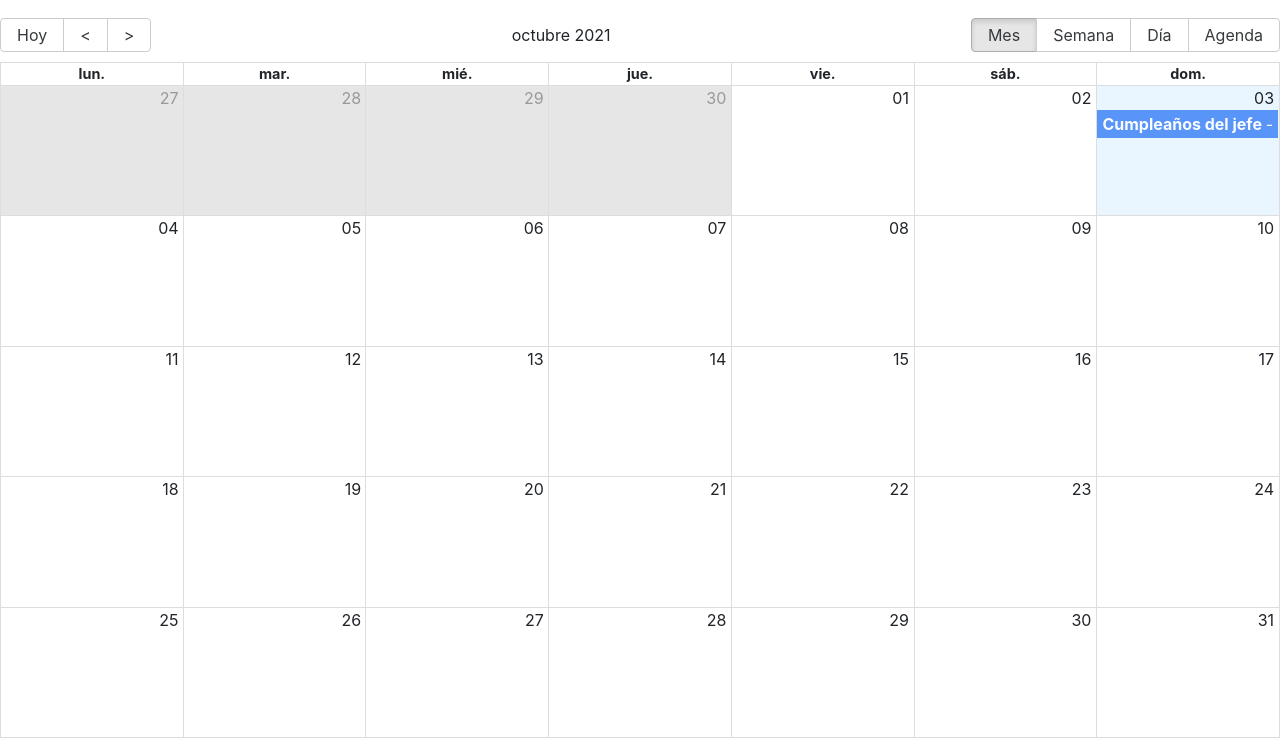
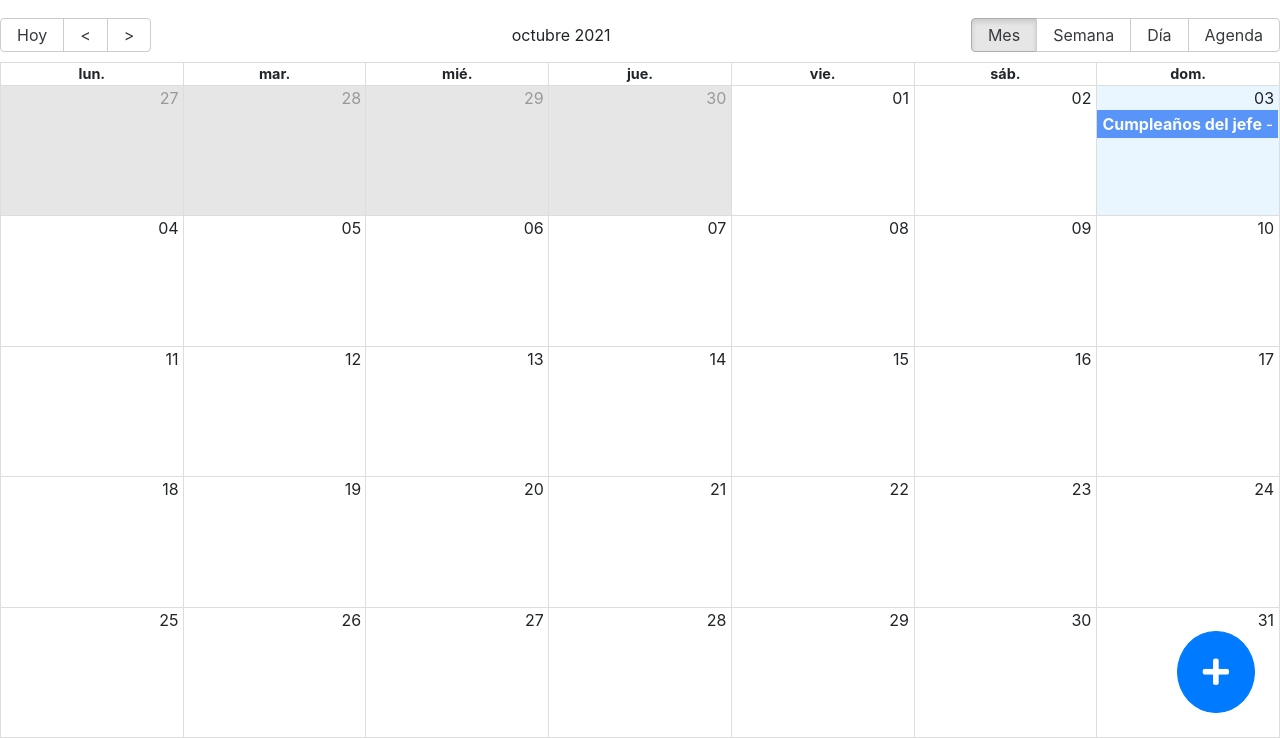
Before and after one commit to vlvarezillanes13/CalendarApp, a React app: page / in a window 1280 px wide. Shown: the part 62-800 px from the top of the page. Built offline with nearby package versions, Linux system fonts and the light colour scheme; some packages are replaced by stand-ins of ours.

Commit message:
modals efecct

```diff
--- a/src/actions/events.js
+++ b/src/actions/events.js
@@ -10,3 +10,8 @@ export const eventSetActive = ( event ) => ({
     type: types.eventSetActive,
     payload: event
 });
+
+
+export const eventClearActiveEvent = ()  => ({
+    type: types.eventClearActiveEvent
+})
--- a/src/components/calendar/CalendarModal.js
+++ b/src/components/calendar/CalendarModal.js
@@ -1,10 +1,11 @@
-import React, { useState } from 'react';
+import React, { useEffect, useState } from 'react';
 import Modal from 'react-modal';
 import DateTimePicker from 'react-datetime-picker';
 import moment from 'moment';
 import Swal from 'sweetalert2';
 import { useDispatch, useSelector } from 'react-redux';
 import { uiCloseModal } from '../../actions/ui';
+import { eventAddNew, eventClearActiveEvent } from '../../actions/events';
 
 
 const customStyles = {
@@ -23,10 +24,18 @@ const now = moment().minutes(0).seconds(0).add(1,'hours');
 const nowPlus1 = now.clone().add(1,'hours');
 
 
+const initEvent = {
+    title: '',
+    note: '',
+    start: now.toDate(),
+    end: nowPlus1.toDate()
+}
+
 export const CalendarModal = () => {
 
     const dispatch = useDispatch();
     const { modalOpen } = useSelector(state => state.ui);
+    const { activeEvent } = useSelector(state => state.calendar);
 
 
     const [dateStart, setdateStart] = useState( now.toDate());
@@ -35,14 +44,16 @@ export const CalendarModal = () => {
     const [titleValid, settitleValid] = useState(true);
 
 
-    const [formValues, setformValues] = useState({
-        title: '',
-        note: '',
-        start: now.toDate(),
-        end: nowPlus1.toDate()
-    })
+    const [formValues, setformValues] = useState( initEvent )
 
     const {notes, title, start, end } = formValues;
+
+
+    useEffect(() => {
+        if( activeEvent ){
+            setformValues( activeEvent );
+        }
+    }, [activeEvent,setformValues])
 
     const handleInputChange = ({ target }) => {
         setformValues({
@@ -53,6 +64,8 @@ export const CalendarModal = () => {
 
     const closeModal = () => {
         dispatch( uiCloseModal());
+        dispatch( eventClearActiveEvent() );
+        setformValues( initEvent );
     }
 
     const handleStartDateChange = (e) => {
@@ -84,6 +97,15 @@ export const CalendarModal = () => {
         if (title.trim().length < 2){
             return settitleValid( false );
         }
+
+        dispatch( eventAddNew({
+            ...formValues,
+            id: new Date().getTime(),
+            user:{
+                _id:'123',
+                name:'Vicente'
+            }
+        }));
 
         settitleValid( true );
         closeModal();
--- a/src/components/calendar/CalendarScreen.js
+++ b/src/components/calendar/CalendarScreen.js
@@ -8,31 +8,33 @@ import { messages } from '../../helpers/calendar-messages-es';
 import { Navbar } from '../ui/Navbar';
 import { CalendarEvent } from './CalendarEvent';
 import { CalendarModal } from './CalendarModal';
-import { useDispatch } from 'react-redux';
+import { useDispatch, useSelector } from 'react-redux';
 import { uiOpenModal } from '../../actions/ui';
 import { eventSetActive } from '../../actions/events';
+import { AddNewFab } from '../ui/AddNewFab';
 
 
 moment.locale('es');
 const localizer = momentLocalizer(moment);
 
-const events = [{
-    title:'Cumpleaños del jefe',
-    start: moment().toDate(),
-    end: moment().add(2,'hours').toDate(),
-    bgcolor: '#fafafa',
-    user:{
-        _id:'123',
-        name:'Vicente'
-    }
-}]
+// const events = [{
+//     title:'Cumpleaños del jefe',
+//     start: moment().toDate(),
+//     end: moment().add(2,'hours').toDate(),
+//     bgcolor: '#fafafa',
+//     user:{
+//         _id:'123',
+//         name:'Vicente'
+//     }
+// }]
 
 
 export const CalendarScreen = () => {
 
-
     const dispatch = useDispatch();
     const [lastView, setlastView] = useState(localStorage.getItem('lasView') || 'month');
+
+    const { events } = useSelector(state => state.calendar);
 
     const onDoubleClick = () => {
         dispatch( uiOpenModal() );
@@ -88,6 +90,8 @@ export const CalendarScreen = () => {
             />
 
 
+            <AddNewFab />
+
             <CalendarModal />
         </div>
     )
--- /dev/null
+++ b/src/components/ui/AddNewFab.js
@@ -0,0 +1,23 @@
+import React from 'react'
+import { useDispatch } from 'react-redux';
+import { uiOpenModal } from '../../actions/ui';
+
+export const AddNewFab = () => {
+
+    const dispatch = useDispatch();
+
+    const handleClickNew = () => {
+        dispatch( uiOpenModal() );
+    }
+
+    return (
+        <button
+            className='btn btn-primary fab'
+            onClick = { handleClickNew }
+        >
+
+         <i className='fas fa-plus'></i>
+
+        </button>
+    )
+}
--- a/src/reducers/calendarReducer.js
+++ b/src/reducers/calendarReducer.js
@@ -26,6 +26,22 @@ export const calendarReduncer = (state = initialState, action) => {
                 ...state,
                 activeEvent: action.payload
             }
+
+        case types.eventAddNew:
+            return{
+                ...state,
+                events:[
+                    ...state.events,
+                    action.payload
+                ]
+            }
+
+        case types.eventClearActiveEvent:
+            return{
+                ...state,
+                activeEvent: null
+            }
+
         default:
             return state;
     }
--- a/src/styles.css
+++ b/src/styles.css
@@ -62,3 +62,16 @@ html,body{
 .react-datetime-picker__wrapper{
     border: 0 solid gray !important;
  }
+
+
+
+/* button fab*/
+
+.fab{
+    border-radius: 100%;
+    bottom: 25px;
+    font-size: 30px;
+    padding: 25px;
+    position: fixed;
+    right: 25px;
+}
--- a/src/types/types.js
+++ b/src/types/types.js
@@ -5,5 +5,6 @@ export const types = {
 
     eventSetActive: '[event] Set Active',
     eventAddNew: '[event] Add New',
+    eventClearActiveEvent : '[event] Clear Active Event',
 
 }
```
